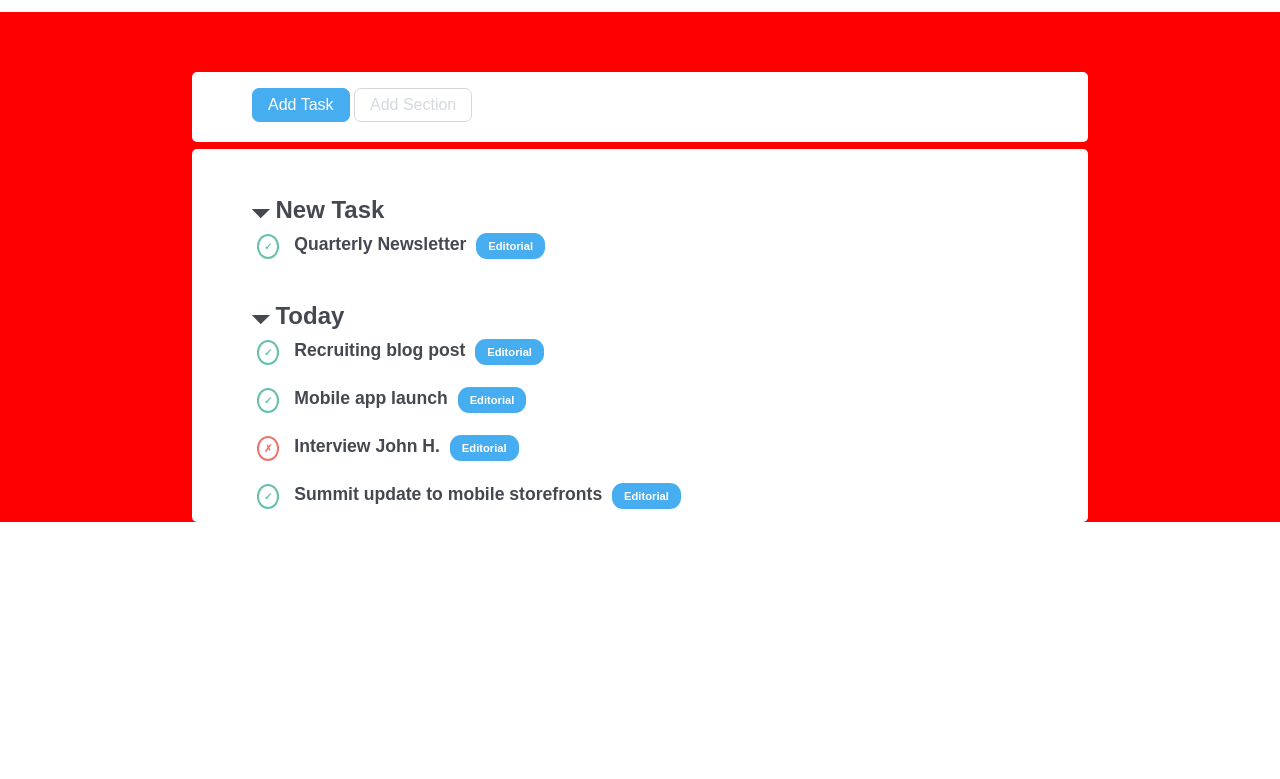
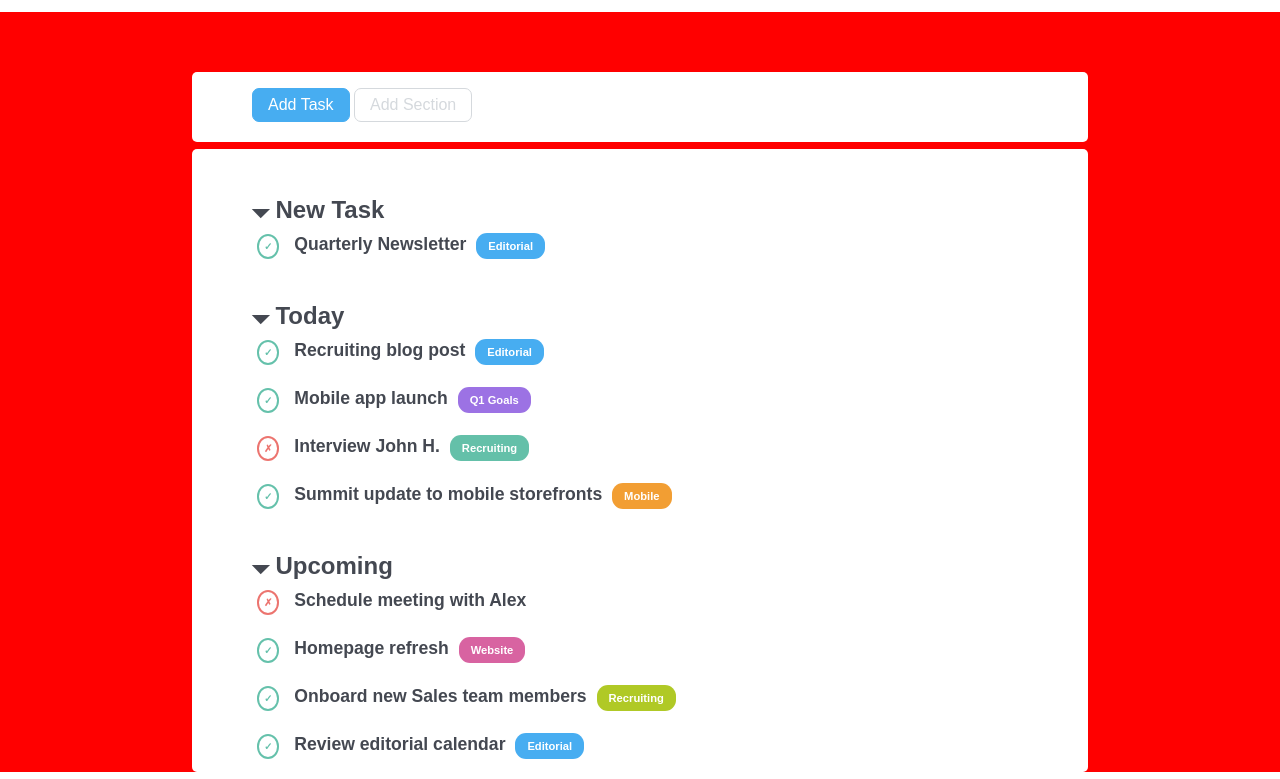
Before and after one commit to pietrolupi/html-css-toboolist, a plain HTML site: page index.html in a window 1280 px wide. Shown: the part 88-867 px from the top of the page. Before the commit the page ends 800 px from the top, so only its background shows below. Drawn offline with Linux system fonts and the light colour scheme.

Commit message:
last adjustments

```diff
--- a/assets/css/style.css
+++ b/assets/css/style.css
@@ -10,6 +10,7 @@
 main{
   background-color: red;
   padding-top: 60px;
+
 }
 
 header {
@@ -82,7 +83,6 @@ h2{
   color: #444851;
   padding-left: 60px;
   padding-top: 17px;
-  min-height: 200px;
 
 }
 .sign{
@@ -115,3 +115,21 @@ h2{
 .colored-button.editorial{
   background-color: #47adf1;
 }
+
+.colored-button.q1goals{
+  background-color:#9c72e4;
+}
+
+.colored-button.recruiting{
+  background-color:#64c0a9 ;
+}
+
+.colored-button.mobile{
+  background-color: #f29e33;
+}
+.colored-button.website{
+  background-color: #d863a1;
+}
+.colored-button.sales{
+  background-color: #b0c926;
+}
--- a/index.html
+++ b/index.html
@@ -46,28 +46,55 @@
           <li>
             <span class="check sign">&#10003;</span>
             <span>Mobile app launch </span>
-            <span class="colored-button editorial"> Editorial </span>
+            <span class="colored-button q1goals"> Q1 Goals </span>
 
           </li>
 
           <li>
             <span class="not-done sign">&#10007;</span>
             <span>Interview John H. </span>
-            <span class="colored-button editorial"> Editorial </span>
+            <span class="colored-button recruiting"> Recruiting </span>
 
           </li>
 
           <li>
             <span class="check sign">&#10003;</span>
             <span>Summit update to mobile storefronts </span>
+            <span class="colored-button mobile"> Mobile </span>
+
+          </li>
+
+        </ul>
+
+        <h2>&#128899; Upcoming</h2>
+        <ul>
+          <li>
+            <span class="not-done sign">&#10007;</span>
+            <span>Schedule meeting with Alex </span>
+          </li>
+          <li>
+            <span class="check sign">&#10003;</span>
+            <span>Homepage refresh </span>
+            <span class="colored-button website"> Website </span>
+
+          </li>
+
+          <li>
+            <span class="check sign">&#10003;</span>
+            <span> Onboard new Sales team members </span>
+            <span class="colored-button sales"> Recruiting </span>
+
+          </li>
+
+          <li>
+            <span class="check sign">&#10003;</span>
+            <span>Review editorial calendar </span>
             <span class="colored-button editorial"> Editorial </span>
 
           </li>
 
+        </ul>
 
-
-
-        </ul>
 
 
       </div>
```
